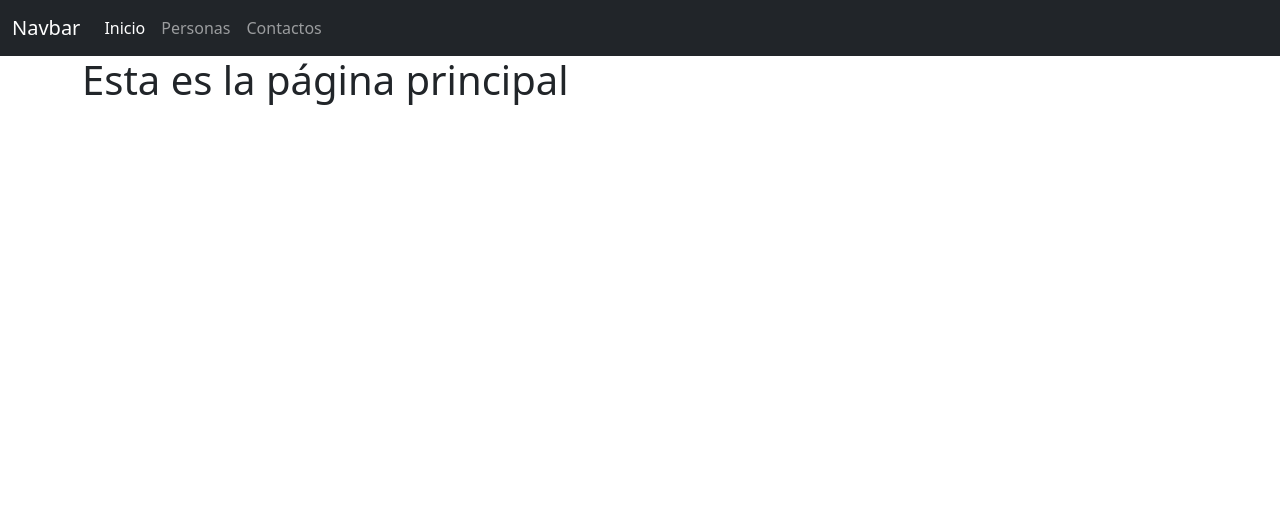
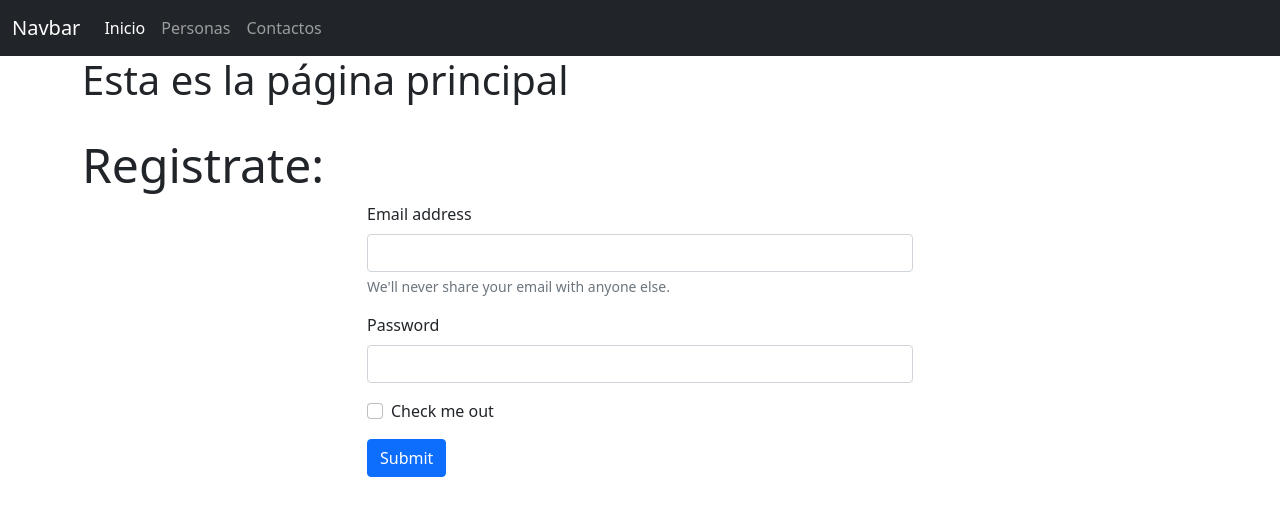
Before and after one commit to Dreamer-byte/WEB2-Practica-de-git, a plain HTML site: page index.html in a window 1280 px wide. Drawn offline with Linux system fonts and the light colour scheme.

Commit message:
Agregando el formulario de registro en el archivo index

```diff
--- a/index.html
+++ b/index.html
@@ -31,7 +31,29 @@
     </nav>
 
     <div class="container">
-        <h1>Esta es la página principal</h1>
+        <h1>Esta es la página principal</h1> <br>
+            <div class="row ">
+              <div class="col-9"><h1 class="display-5">Registrate:</h1></div>
+              <div class="col-md-6 offset-md-3">
+                <form>
+                    <div class="mb-3">
+                      <label for="exampleInputEmail1" class="form-label">Email address</label>
+                      <input type="email" class="form-control" id="exampleInputEmail1" aria-describedby="emailHelp">
+                      <div id="emailHelp" class="form-text">We'll never share your email with anyone else.</div>
+                    </div>
+                    <div class="mb-3">
+                      <label for="exampleInputPassword1" class="form-label">Password</label>
+                      <input type="password" class="form-control" id="exampleInputPassword1">
+                    </div>
+                    <div class="mb-3 form-check">
+                      <input type="checkbox" class="form-check-input" id="exampleCheck1">
+                      <label class="form-check-label" for="exampleCheck1">Check me out</label>
+                    </div>
+                    <button type="submit" class="btn btn-primary">Submit</button>
+                  </form>
+            </div>
+
+            </div>
     </div>
     <script src="js/bootstrap.bundle.min.js"></script>
 </body>
```
